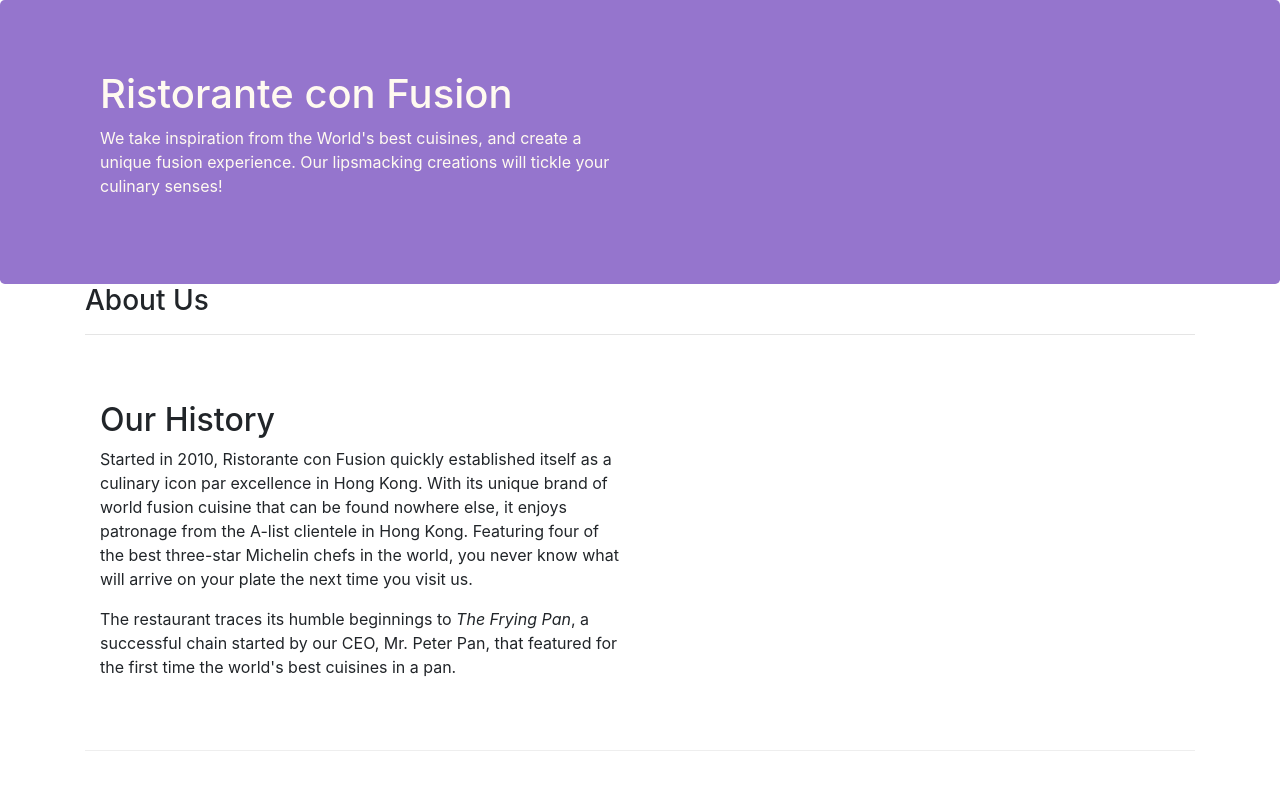
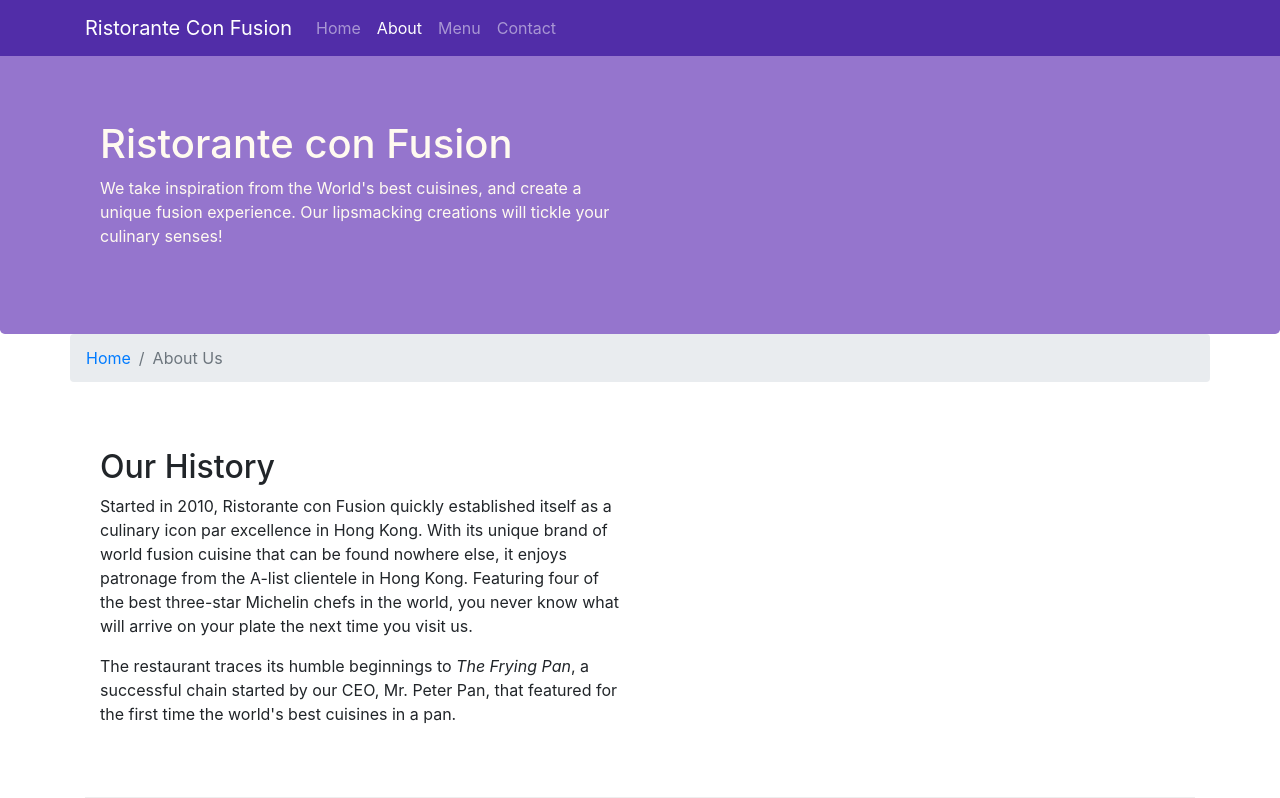
Before and after one commit to Deadreyo/Bootstrap-4-Course, a website: page aboutus.html in a window 1280 px wide. Shown: the top 798 px of the page. Drawn offline with nearby package versions, Linux system fonts and the light colour scheme.

Commit message:
Navbar and Breadcrumbs

```diff
--- a/aboutus.html
+++ b/aboutus.html
@@ -10,6 +10,22 @@
 </head>
 
 <body>
+    <nav class="navbar navbar-dark navbar-expand-sm fixed-top">
+        <div class="container">
+            <button class="navbar-toggler" type="button" data-toggle="collapse" data-target="#Navbar">
+                <span class="navbar-toggler-icon"></span>
+            </button>
+            <a class="navbar-brand" href="./index.html">Ristorante Con Fusion</a>
+                <div class="collapse navbar-collapse" id="Navbar">
+                    <ul class="navbar-nav mr-auto">
+                        <li class="nav-item"><a class="nav-link" href="./index.html">Home</a></li>
+                        <li class="nav-item"><a class="nav-link active" href="#">About</a></li>
+                        <li class="nav-item"><a class="nav-link" href="#">Menu</a></li>
+                        <li class="nav-item"><a class="nav-link" href="#">Contact</a></li>
+                    </ul>
+                </div>
+        </div>
+    </nav>
 
     <header class="jumbotron">
         <div class="container">
@@ -26,10 +42,10 @@
 
     <div class="container">
         <div class="row">
-            <div class="col-12">
-               <h3>About Us</h3>
-               <hr>
-            </div>
+            <ol class="col-12 breadcrumb">
+                <li class="breadcrumb-item"><a href="./index.html">Home</a></li>
+                <li class="breadcrumb-item active">About Us</li>
+            </ol>
         </div>
 
         <div class="row row-content">
--- a/css/styles.css
+++ b/css/styles.css
@@ -28,3 +28,12 @@
     margin: 0px;
     color: black;
 }
+
+body {
+    padding-top: 50px;
+    z-index: 0;
+}
+
+.navbar-dark {
+    background-color: #512DA8;
+}
```
Also changed, not shown: index.html (+16 -0 lines).
